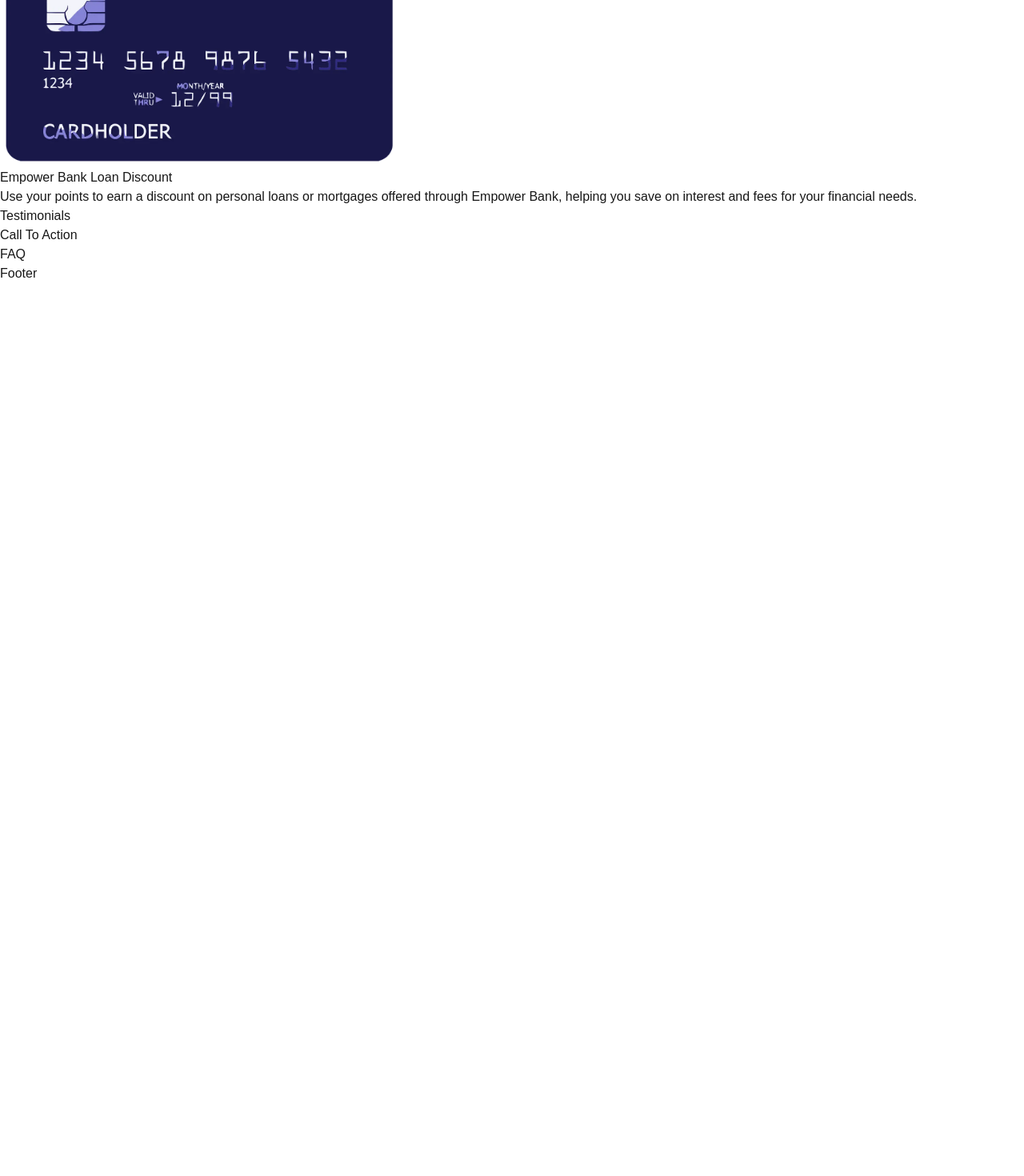
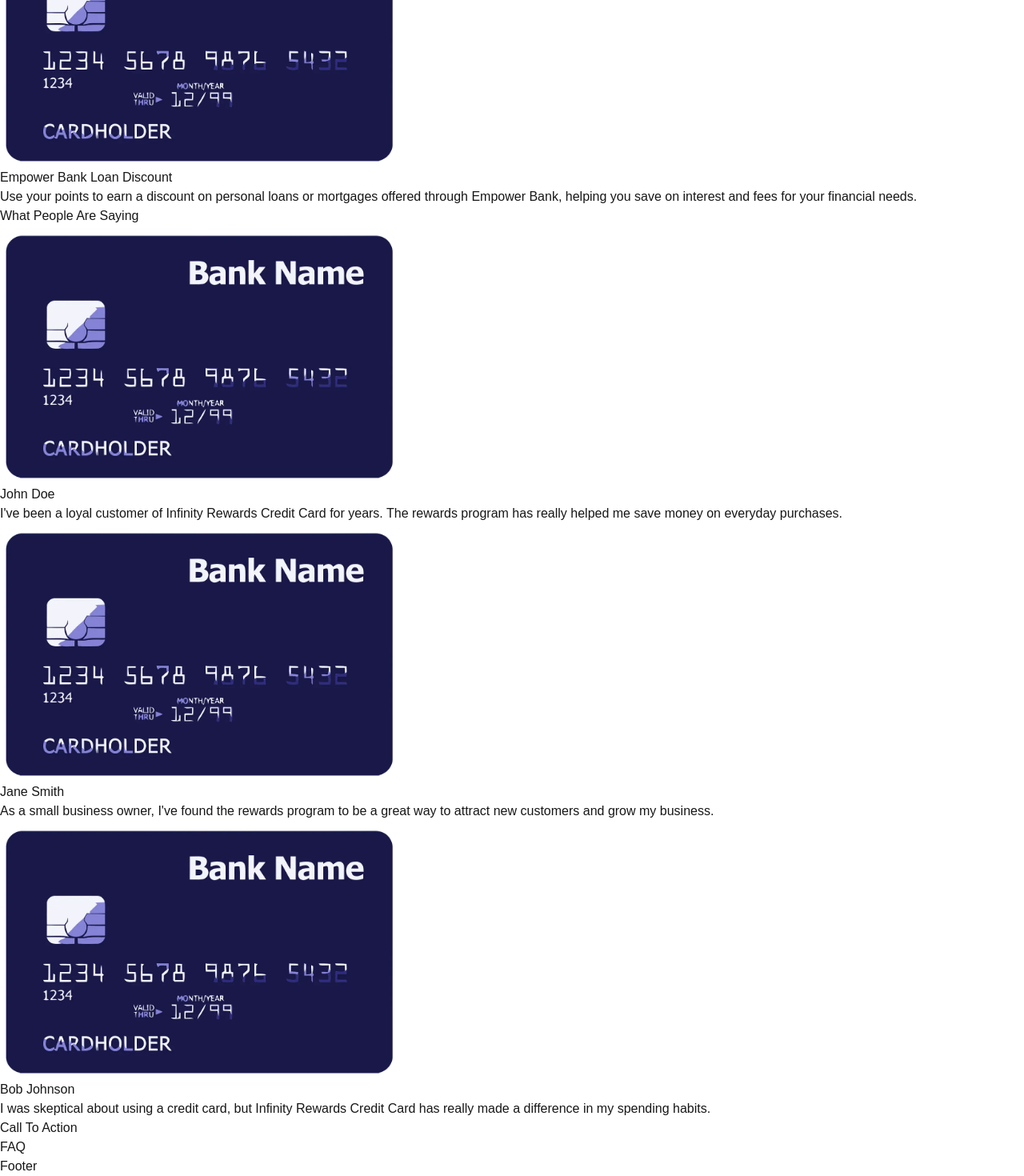
Before and after one commit to RoryDowse/financial-landing-page, a Next.js app: page / in a window 1280 px wide. Shown: the part 7240-8710 px from the top of the page at 80% size. Before the commit the page ends 7594 px from the top, so only its background shows below. Built offline with nearby package versions, Linux system fonts and the light colour scheme.

Commit message:
add Testimonials

```diff
--- a/src/app/components/Testimonials.tsx
+++ b/src/app/components/Testimonials.tsx
@@ -1,3 +1,41 @@
+import Image from "next/image";
+
+import { InfinityRewardsCard } from "@/app/models/CreditCard";
+
 export default function Testimonials() {
-    return <div>Testimonials</div>;
+    return (
+        <section>
+            <h2>What People Are Saying</h2>
+
+            {/* Testimonial 1 */}
+            <Image
+                src="/images/credit-card.webp"
+                alt=""
+                width={500}
+                height={500}
+            />
+            <p>{InfinityRewardsCard.testimonials?.[0].name}</p>
+            <p>{InfinityRewardsCard.testimonials?.[0].review}</p>
+
+            {/* Testimonial 2 */}
+            <Image
+                src="/images/credit-card.webp"
+                alt=""
+                width={500}
+                height={500}
+            />
+            <p>{InfinityRewardsCard.testimonials?.[1].name}</p>
+            <p>{InfinityRewardsCard.testimonials?.[1].review}</p>
+
+            {/* Testimonial 3 */}
+            <Image
+                src="/images/credit-card.webp"
+                alt=""
+                width={500}
+                height={500}
+            />
+            <p>{InfinityRewardsCard.testimonials?.[2].name}</p>
+            <p>{InfinityRewardsCard.testimonials?.[2].review}</p>
+        </section>
+    );
 }
--- a/src/app/models/CreditCard.ts
+++ b/src/app/models/CreditCard.ts
@@ -2,6 +2,7 @@ import { HeroProps } from "./Hero";
 import { Offer } from "./Offer";
 import { FeaturesAndBenefitsProps } from "./FeaturesAndBenefits";
 import { HowItWorksProps } from "./HowItWorks";
+import { Testimonial } from "./Testimonials";
 
 // Define the Bank superclass
 export class Bank {
@@ -24,7 +25,7 @@ export class CreditCard extends Bank {
     offers?: Offer[];
     featuresAndBenefits?: FeaturesAndBenefitsProps[];
     howItWorks?: HowItWorksProps[];
-    // testimonials?: Testimonial[];
+    testimonials?: Testimonial[];
     // callToAction: CallToAction;
     // faq?: FAQ[];
 
@@ -41,7 +42,7 @@ export class CreditCard extends Bank {
         offers?: Offer[],
         featuresAndBenefits?: FeaturesAndBenefitsProps[],
         howItWorks?: HowItWorksProps[],
-        // testimonials?: Testimonial[],
+        testimonials?: Testimonial[],
         // callToAction: CallToAction,
         // faq?: FAQ[]
     ) {
@@ -57,7 +58,7 @@ export class CreditCard extends Bank {
         this.offers = offers;
         this.featuresAndBenefits = featuresAndBenefits;
         this.howItWorks = howItWorks;
-        // this.testimonials = testimonials;
+        this.testimonials = testimonials;
         // this.callToAction = callToAction;
         // this.faq = faq;
     }
@@ -133,3 +134,18 @@ InfinityRewardsCard.howItWorks = [
         description: `Use your points to earn a discount on personal loans or mortgages offered through ${InfinityRewardsCard.bankName}, helping you save on interest and fees for your financial needs.`,
     },
 ];
+
+InfinityRewardsCard.testimonials = [
+    {
+        name: "John Doe",
+        review: "I've been a loyal customer of Infinity Rewards Credit Card for years. The rewards program has really helped me save money on everyday purchases.",
+    },
+    {
+        name: "Jane Smith",
+        review: "As a small business owner, I've found the rewards program to be a great way to attract new customers and grow my business.",
+    },
+    {
+        name: "Bob Johnson",
+        review: "I was skeptical about using a credit card, but Infinity Rewards Credit Card has really made a difference in my spending habits.",
+    },
+];
--- /dev/null
+++ b/src/app/models/Testimonials.ts
@@ -0,0 +1,4 @@
+export interface Testimonial {
+    name: string;
+    review: string;
+}
```
